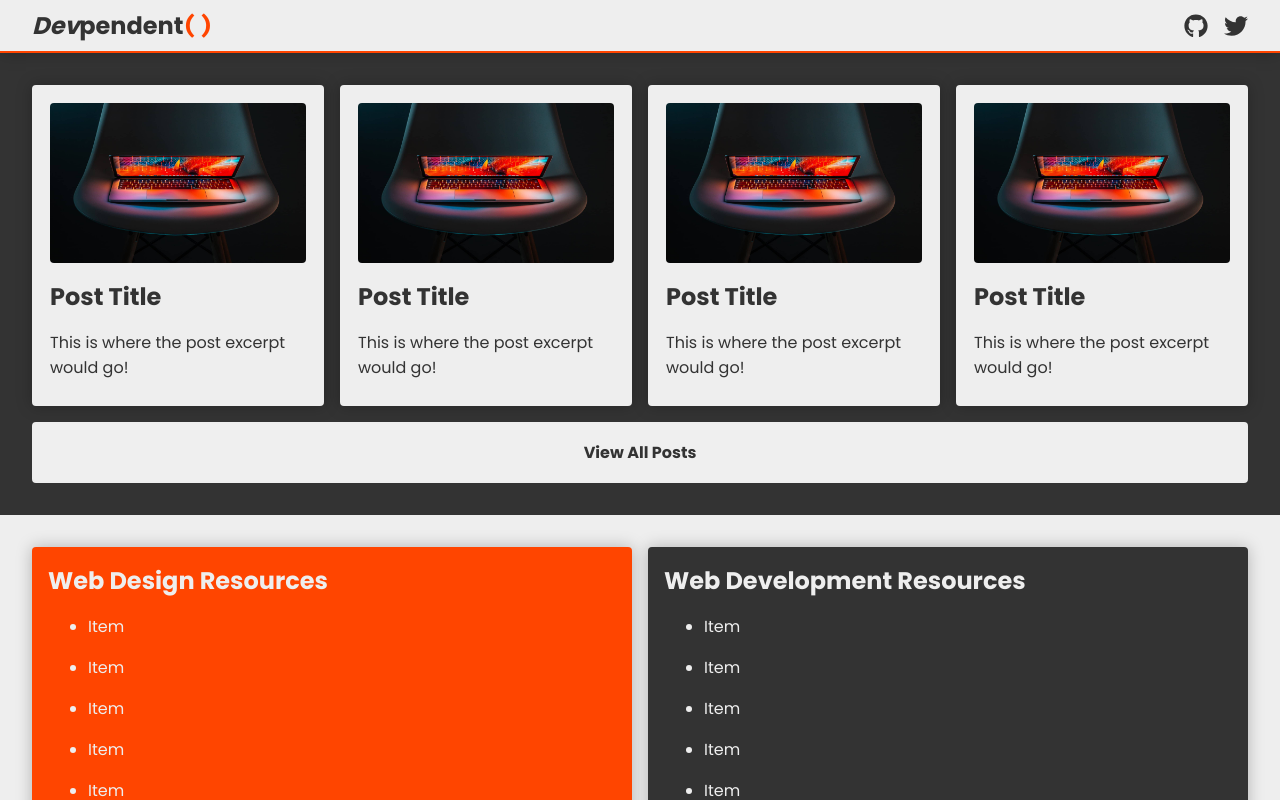
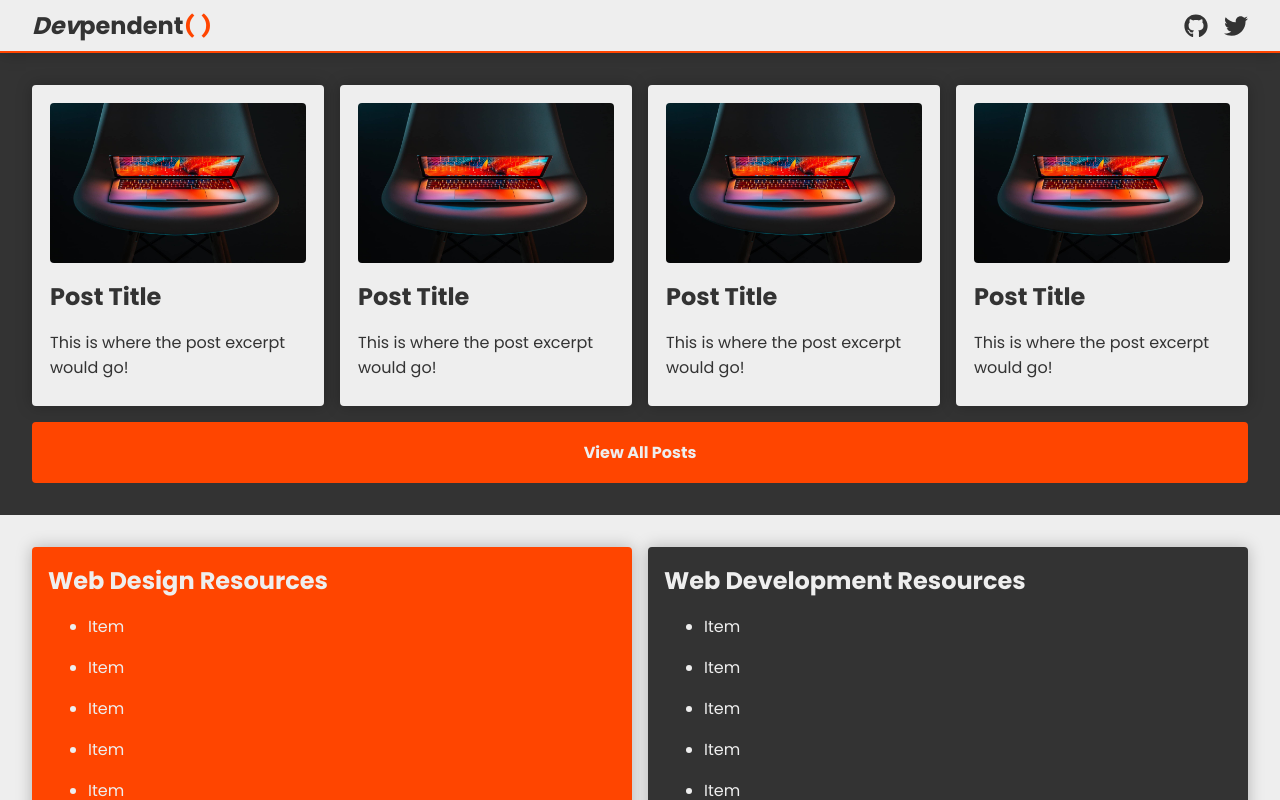
Before and after one commit to VargaAaron-FS/devpendent, a React (Create React App) app: page / in a window 1280 px wide. Shown: the top 800 px of the page. Built offline with nearby package versions, Linux system fonts and the light colour scheme.

Commit message:
blog button update

```diff
--- a/src/components/buttons/BlogButton.js
+++ b/src/components/buttons/BlogButton.js
@@ -17,13 +17,12 @@ const Button = styled.button`
   padding: 1rem 2rem;
   cursor: pointer;
   grid-column: 1 / span 4;
-  border: 2px solid #eee;
+  border: 2px solid #ff4500;
   border-radius: .25rem;
-  color: #333;
+  color: #eee;
+  background: #ff4500;
   &:hover {
-    background: #ff4500;
-    color: #eee;
-    border: 2px solid #ff4500;
+    box-shadow: 0 0 1rem 0 rgba(0, 0, 0, .25);
   }
   @media (max-width: 1024px) {
     grid-column: 1 / span 2;
```
